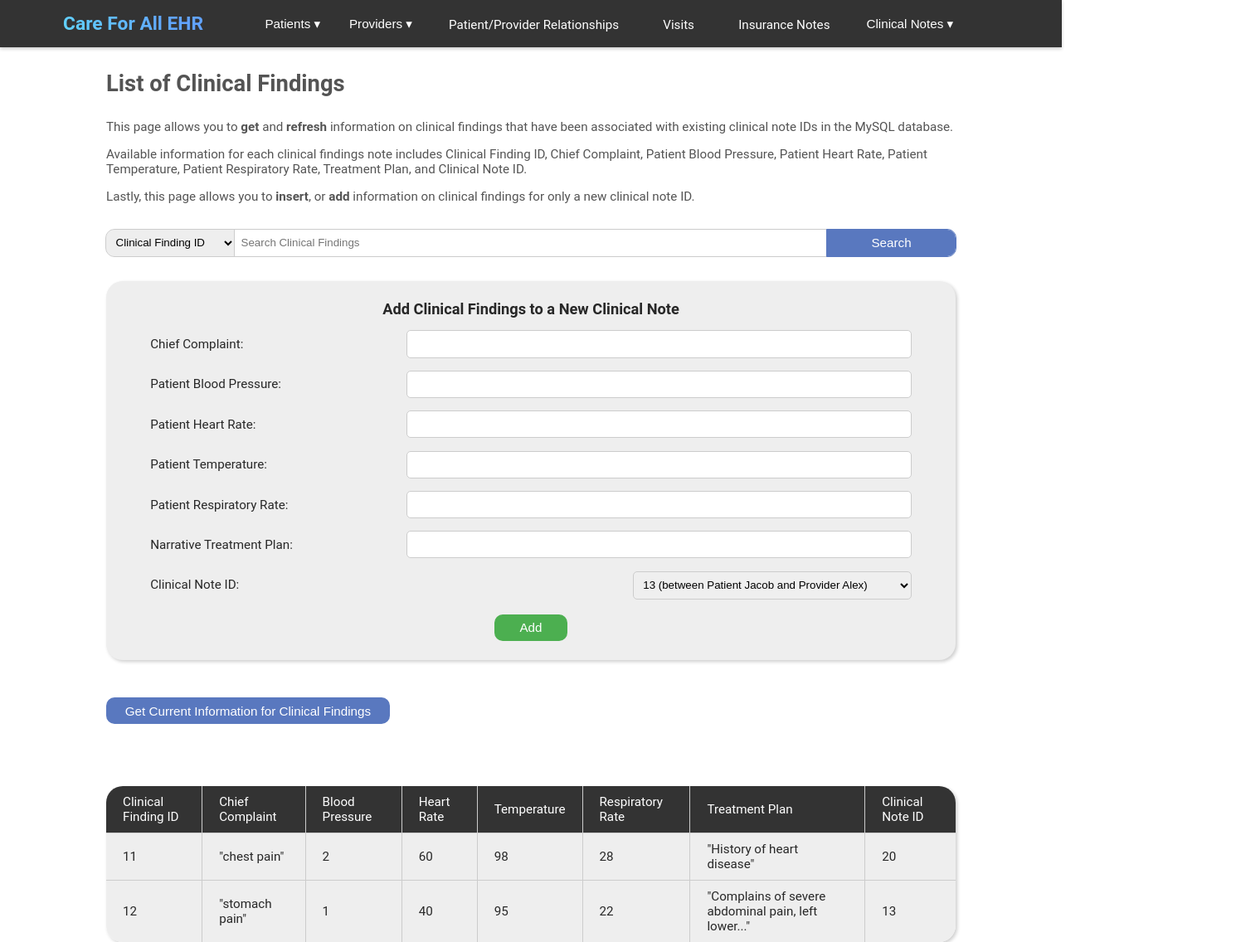
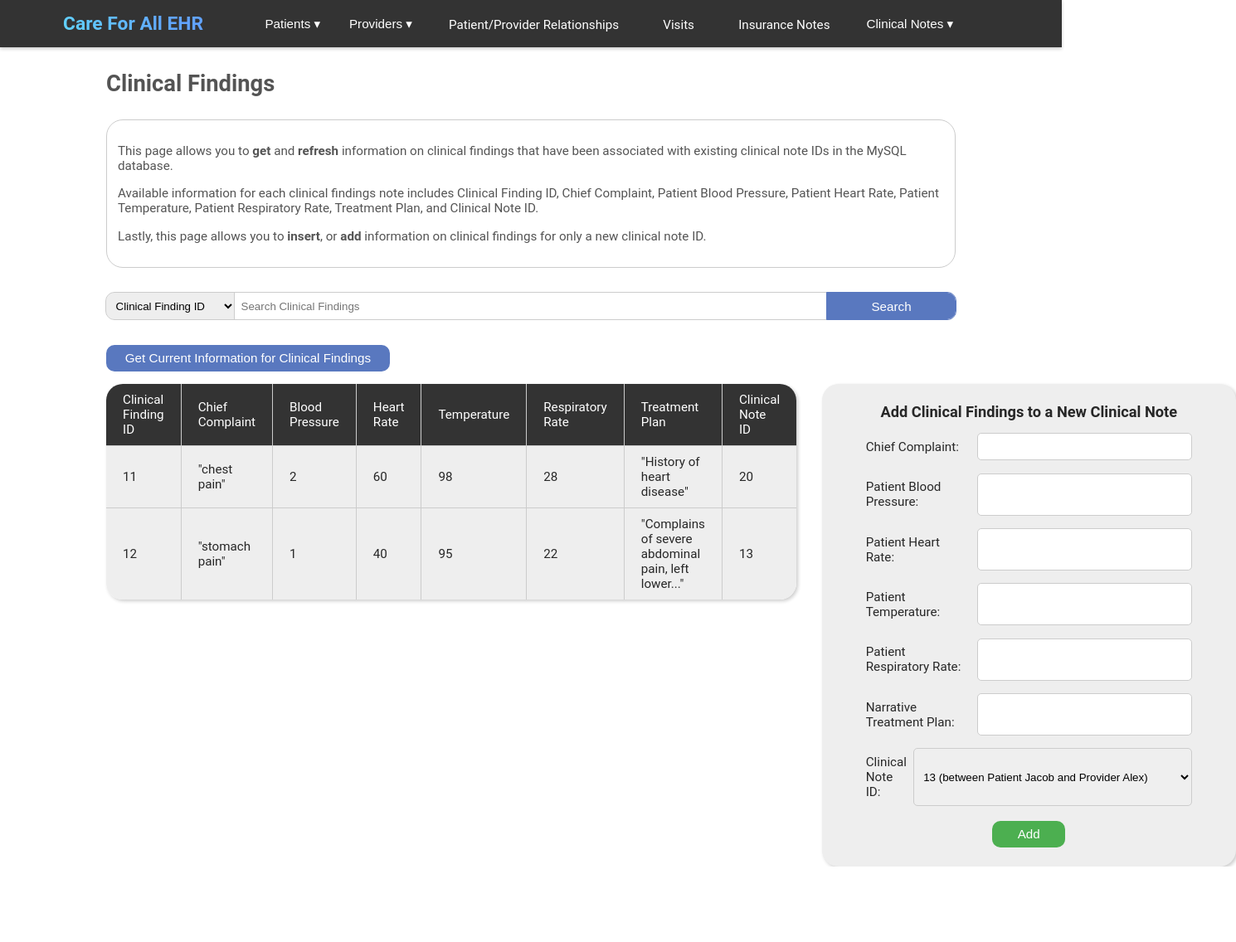
Before and after one commit to anson-poon/care-for-all-ehr, a React (Create React App) app: page /clinicalfindings in a window 1280 px wide. Shown: the whole page at 83% size, 1490 px wide, since content can reach past the window. After the commit the page ends 1045 px from the top, so only its background shows below. Built offline with nearby package versions, Linux system fonts and the light colour scheme.

Commit message:
Updated flexbox layout

```diff
--- a/src/pages/ClinicalFindingsPage.js
+++ b/src/pages/ClinicalFindingsPage.js
@@ -10,53 +10,17 @@ Page returns function that shows clinical findings table
 function ClinicalFindingsPage() {
     return (
         <div>
-            <h3>List of Clinical Findings</h3>
-            <div className="stylePageDescription">
+            <h3>Clinical Findings</h3>
+            <div className="page-description">
                 <p>This page allows you to <b>get</b> and <b>refresh</b> information on clinical findings that have been associated with existing clinical note IDs in the MySQL database.</p>
                 <p>Available information for each clinical findings note includes Clinical Finding ID, Chief Complaint, Patient Blood Pressure, Patient Heart Rate, Patient Temperature, Patient Respiratory Rate, Treatment Plan, and Clinical Note ID.</p>
                 <p>Lastly, this page allows you to <b>insert</b>, or <b>add</b> information on clinical findings for only a new clinical note ID.</p>
             </div>
-            <SearchBarClinicalFindings/>
-            <form action="" method="get" className="add-form">
-                <h4>Add Clinical Findings to a New Clinical Note</h4>
-                <div className="form-row">
-                    <label for="chiefComplaint">Chief Complaint: </label>
-                    <input type="text" name="chiefComplaint" id="chiefComplaint" required />
-                </div>
-                <div className="form-row">
-                    <label for="patientBloodPressure">Patient Blood Pressure: </label>
-                    <input type="text" name="patientBloodPressure" id="patientBloodPressure" required />
-                </div>
-                <div className="form-row">
-                    <label for="patientHeartRate">Patient Heart Rate: </label>
-                    <input type="text" name="patientHeartRate" id="patientHeartRate" required />
-                </div>
-                <div className="form-row">
-                    <label for="patientTemperature">Patient Temperature: </label>
-                    <input type="text" name="patientTemperature" id="patientTemperature" required />
-                </div>
-                <div className="form-row">
-                    <label for="patientRespiratoryRate">Patient Respiratory Rate: </label>
-                    <input type="text" name="patientRespiratoryRate" id="patientRespiratoryRate" required />
-                </div>
-                <div className="form-row">
-                    <label for="narrativeTreatmentPlan">Narrative Treatment Plan: </label>
-                    <input type="text" name="narrativeTreatmentPlan" id="narrativeTreatmentPlan" required />
-                </div>
-                <div className="form-row">
-                    <label for="clinicalNoteID">Clinical Note ID:</label>
-                    <select name="clinicalNoteID">
-                        <option value="13">13 (between Patient Jacob and Provider Alex)</option>
-                        <option value="14">14 (between Patient Rapheal and Provider Tiffany)</option>
-                    </select>
-                </div>
-                <br/>
-                <button className="add-button">Add</button>
-            </form>
-            <br></br>
+            <SearchBarClinicalFindings />
             <button className="SELECT-button">Get Current Information for Clinical Findings</button>
-            <br></br>
-            <br></br>
+
+            <div className="flex-container">
+                <div className="flex-column1">
                     <table id="clinicalfindings">
                         <thead>
                             <tr>
@@ -94,6 +58,46 @@ function ClinicalFindingsPage() {
                         </tbody>
                     </table>
                 </div>
+                <div className="flex-column2">
+                    <form action="" method="get" className="add-form">
+                        <h4>Add Clinical Findings to a New Clinical Note</h4>
+                        <div className="form-row">
+                            <label for="chiefComplaint">Chief Complaint: </label>
+                            <input type="text" name="chiefComplaint" id="chiefComplaint" required />
+                        </div>
+                        <div className="form-row">
+                            <label for="patientBloodPressure">Patient Blood Pressure: </label>
+                            <input type="text" name="patientBloodPressure" id="patientBloodPressure" required />
+                        </div>
+                        <div className="form-row">
+                            <label for="patientHeartRate">Patient Heart Rate: </label>
+                            <input type="text" name="patientHeartRate" id="patientHeartRate" required />
+                        </div>
+                        <div className="form-row">
+                            <label for="patientTemperature">Patient Temperature: </label>
+                            <input type="text" name="patientTemperature" id="patientTemperature" required />
+                        </div>
+                        <div className="form-row">
+                            <label for="patientRespiratoryRate">Patient Respiratory Rate: </label>
+                            <input type="text" name="patientRespiratoryRate" id="patientRespiratoryRate" required />
+                        </div>
+                        <div className="form-row">
+                            <label for="narrativeTreatmentPlan">Narrative Treatment Plan: </label>
+                            <input type="text" name="narrativeTreatmentPlan" id="narrativeTreatmentPlan" required />
+                        </div>
+                        <div className="form-row">
+                            <label for="clinicalNoteID">Clinical Note ID:</label>
+                            <select name="clinicalNoteID">
+                                <option value="13">13 (between Patient Jacob and Provider Alex)</option>
+                                <option value="14">14 (between Patient Rapheal and Provider Tiffany)</option>
+                            </select>
+                        </div>
+                        <br />
+                        <button className="add-button">Add</button>
+                    </form>
+                </div>
+            </div>
+        </div>
     );
 }
 
--- a/src/pages/ClinicalNotesPage.js
+++ b/src/pages/ClinicalNotesPage.js
@@ -10,33 +10,17 @@ Page returns function that shows clinical notes table
 function ClinicalNotesPage() {
     return (
         <div>
-            <h3>List of Clinical Notes</h3>
+            <h3>Clinical Notes</h3>
             <div className="page-description">
                 <p>This page allows you to <b>get</b> and <b>refresh</b> information on clinical notes that have been associated with existing visits between patients and providers in the MySQL database.</p>
                 <p>Available information for each clinical note includes Clinical Note ID, Length of Visit, and Visit ID.</p>
                 <p>Lastly, this page allows you to <b>insert</b>, or <b>add</b> information about a clinical note for only new visits.</p>
             </div>
-            <SearchBoxClinicalNotes/>
-            <form action="" method="get" className="add-form">
-                <h4>Add a New Clinical Note</h4>
-                <div className="form-row">
-                    <label for="visitID">Length of Visit</label>
-                    <input type="text" name="visitID" id="visitID" required />
-                </div>
-                <div className="form-row">
-                    <label for="visitID">Visit ID: </label>
-                    <select name="visitID">
-                        <option value="2">2 (between Patient Jacob and Provider Alex)</option>
-                        <option value="3">3 (between Patient Rapheal and Provider Tiffany)</option>
-                    </select>
-                </div>
-                <br/>
-                <button className="add-button">Add</button>
-            </form>
-            <br></br>
+            <SearchBoxClinicalNotes />
             <button className="SELECT-button">Get Current Information for Clinical Notes</button>
-            <br></br>
-            <br></br>
+
+            <div className="flex-container">
+                <div className="flex-column1">
                     <table id="clinicalnotes">
                         <thead>
                             <tr>
@@ -59,6 +43,26 @@ function ClinicalNotesPage() {
                         </tbody>
                     </table>
                 </div>
+                <div className="flex-column2">
+                    <form action="" method="get" className="add-form">
+                        <h4>Add a New Clinical Note</h4>
+                        <div className="form-row">
+                            <label for="visitID">Length of Visit</label>
+                            <input type="text" name="visitID" id="visitID" required />
+                        </div>
+                        <div className="form-row">
+                            <label for="visitID">Visit ID: </label>
+                            <select name="visitID">
+                                <option value="2">2 (between Patient Jacob and Provider Alex)</option>
+                                <option value="3">3 (between Patient Rapheal and Provider Tiffany)</option>
+                            </select>
+                        </div>
+                        <br />
+                        <button className="add-button">Add</button>
+                    </form>
+                </div>
+            </div>
+        </div>
     );
 }
 
--- a/src/pages/InsuranceNotesPage.js
+++ b/src/pages/InsuranceNotesPage.js
@@ -10,33 +10,16 @@ Page returns function that shows insurance notes table
 function InsuranceNotesPage() {
     return (
         <div>
-            <h3>List of Insurance Notes</h3>
+            <h3>Insurance Notes</h3>
             <div className="page-description">
                 <p>This page allows you to <b>get</b> and <b>refresh</b> information on insurance notes that have been associated with existing visits between patients and providers in the MySQL database.</p>
                 <p>Available information for each insurance note includes Insurance Note ID, Reimbursement Code, and VisitID.</p>
                 <p>Lastly, this page allows you to <b>insert</b>, or <b>add</b> information about an insurance note for only new visits.</p>
             </div>
-            <SearchBoxInsuranceNotes/>
-            <form action="" method="get" className="add-form">
-                <h4>Add an Insurance Note for a New Visit</h4>
-                <div className="form-row">
-                    <label for="reimbursementCode">Reimbursement Code: </label>
-                    <input type="text" name="reimbursementCode" id="reimbursementCode" required />
-                </div>
-                <div className="form-row">
-                    <label for="visitID">Visit ID: </label>
-                    <select name="visitID">
-                        <option value="2">2 (between Patient Jacob and Provider Alex)</option>
-                        <option value="3">3 (between Patient Rapheal and Provider Tiffany)</option>
-                    </select>
-                </div>
-                <br/>
-                <button className="add-button">Add</button>
-            </form>
-            <br></br>
-            <button className="SELECT-button">Get Current Information for Insurance Notes</button>
-            <br></br>
-            <br></br>
+            <SearchBoxInsuranceNotes />
+            <button className="SELECT-button">Refresh Insurance Notes</button>
+            <div className="flex-container">
+                <div className="flex-column1">
                     <table id="insurancenotes">
                         <thead>
                             <tr>
@@ -59,6 +42,26 @@ function InsuranceNotesPage() {
                         </tbody>
                     </table>
                 </div>
+                <div className="flex-column2">
+                    <form action="" method="get" className="add-form">
+                        <h4>Add an Insurance Note for a New Visit</h4>
+                        <div className="form-row">
+                            <label for="reimbursementCode">Reimbursement Code: </label>
+                            <input type="text" name="reimbursementCode" id="reimbursementCode" required />
+                        </div>
+                        <div className="form-row">
+                            <label for="visitID">Visit ID: </label>
+                            <select name="visitID">
+                                <option value="2">2 (between Patient Jacob and Provider Alex)</option>
+                                <option value="3">3 (between Patient Rapheal and Provider Tiffany)</option>
+                            </select>
+                        </div>
+                        <br />
+                        <button className="add-button">Add</button>
+                    </form>
+                </div>
+            </div>
+        </div>
     );
 }
 
--- a/src/pages/PatientProviderIntersectionPage.js
+++ b/src/pages/PatientProviderIntersectionPage.js
@@ -17,11 +17,8 @@ function PatientProviderIntersectionPage() {
                 <p>Lastly, this page allows you to only <b>insert</b>, or define, a relationship among entities in the following scenarios:</p>
                 <ol className="userGuide">
                     <li>A new relationship can be formed between a newly created patient and a newly created provider.</li>
-                    <br></br>
                     <li>A new relationship can be formed between a newly created patient and an existing provider.</li>
-                    <br></br>
                     <li>A new relationship can be formed between an existing patient and a newly created provider.</li>
-                    <br></br>
                     <li>A new relationship can be formed between an existing patient and an existing provider only if the two existing entities have never established a relationship before.</li>
                 </ol>
                 <p><b>Special Note</b>:  Once a relationship has been defined between a patient and a provider, then a visit entry can be created on List of Visits page to represent a visit occurred between the two entities.</p>
--- a/src/pages/VisitsPage.js
+++ b/src/pages/VisitsPage.js
@@ -10,7 +10,7 @@ Page returns function that shows visits table
 function VisitsPage() {
     return (
         <div>
-            <h3>List of Visits</h3>
+            <h3>Visits</h3>
             <div className="page-description">
                 <p>This page allows you to <b>get</b> and <b>refresh</b> information on visits that have already been associated between patients and providers in the MySQL database.</p>
                 <p>Available information for each visit includes Visit ID, Date and Time of Visit, Provider ID, Patient ID, and Insurance ID.</p>
@@ -22,41 +22,10 @@ function VisitsPage() {
                 <p>Failure to meet these requirements will result in an error if the creation of the new visit is attempted.</p>
                 <p><b>Special Note</b>:  When a provider is selected, then the appropriate form will automatically generate the patients that have a relationship with the provider. Then once the patient is selected, then the form will also automatically generate insurance policies that have been associated with the specific patient.</p>
             </div>
-            <SearchBoxVisits/>
-            <form action="" method="get" className="add-form">
-                <h4>Add a New Visit</h4>
-                <div className="form-row">
-                    <label for="visitDateTime">Date and Time: </label>
-                    <input type="text" name="visitDateTime" id="visitDateTime" required />
-                </div>
-                <div className="form-row">
-                    <label for="providerID">Provider ID:  </label>
-                    <select name="providerID">
-                        <option value="5">5 (Avery)</option>
-                        <option value="6">6 (Roy)</option>
-                    </select>
-                </div>
-                <div className="form-row">
-                    <label for="patientID">Patient ID:  </label>
-                    <select name="patientID">
-                        <option value="0">0 (James)</option>
-                        <option value="1">1 (Mary)</option>
-                    </select>
-                </div>
-                <div className="form-row">
-                    <label for="insuranceID">Insurance ID: </label>
-                    <select name="insuranceID">
-                        <option value="11">11 (Anthem PPO)</option>
-                        <option value="14">14 (Blue Cross Blue Shield HMO)</option>
-                    </select>
-                </div>
-                <br/>
-                <button className="add-button">Add</button>
-            </form>
-            <br></br>
-            <button className="SELECT-button">Get Current Information for Visits</button>
-            <br></br>
-            <br></br>
+            <SearchBoxVisits />
+            <button className="SELECT-button">Refresh Visits</button>
+            <div className="flex-container">
+                <div className="flex-column1">
                     <table id="visits">
                         <thead>
                             <tr>
@@ -85,6 +54,40 @@ function VisitsPage() {
                         </tbody>
                     </table>
                 </div>
+                <div className="flex-column2">
+                    <form action="" method="get" className="add-form">
+                        <h4>Add a New Visit</h4>
+                        <div className="form-row">
+                            <label for="visitDateTime">Date and Time: </label>
+                            <input type="text" name="visitDateTime" id="visitDateTime" required />
+                        </div>
+                        <div className="form-row">
+                            <label for="providerID">Provider ID:  </label>
+                            <select name="providerID">
+                                <option value="5">5 (Avery)</option>
+                                <option value="6">6 (Roy)</option>
+                            </select>
+                        </div>
+                        <div className="form-row">
+                            <label for="patientID">Patient ID:  </label>
+                            <select name="patientID">
+                                <option value="0">0 (James)</option>
+                                <option value="1">1 (Mary)</option>
+                            </select>
+                        </div>
+                        <div className="form-row">
+                            <label for="insuranceID">Insurance ID: </label>
+                            <select name="insuranceID">
+                                <option value="11">11 (Anthem PPO)</option>
+                                <option value="14">14 (Blue Cross Blue Shield HMO)</option>
+                            </select>
+                        </div>
+                        <br />
+                        <button className="add-button">Add</button>
+                    </form>
+                </div>
+            </div>
+        </div>
     );
 }
 
```
Lines whose indentation alone changed are shown as unchanged.
